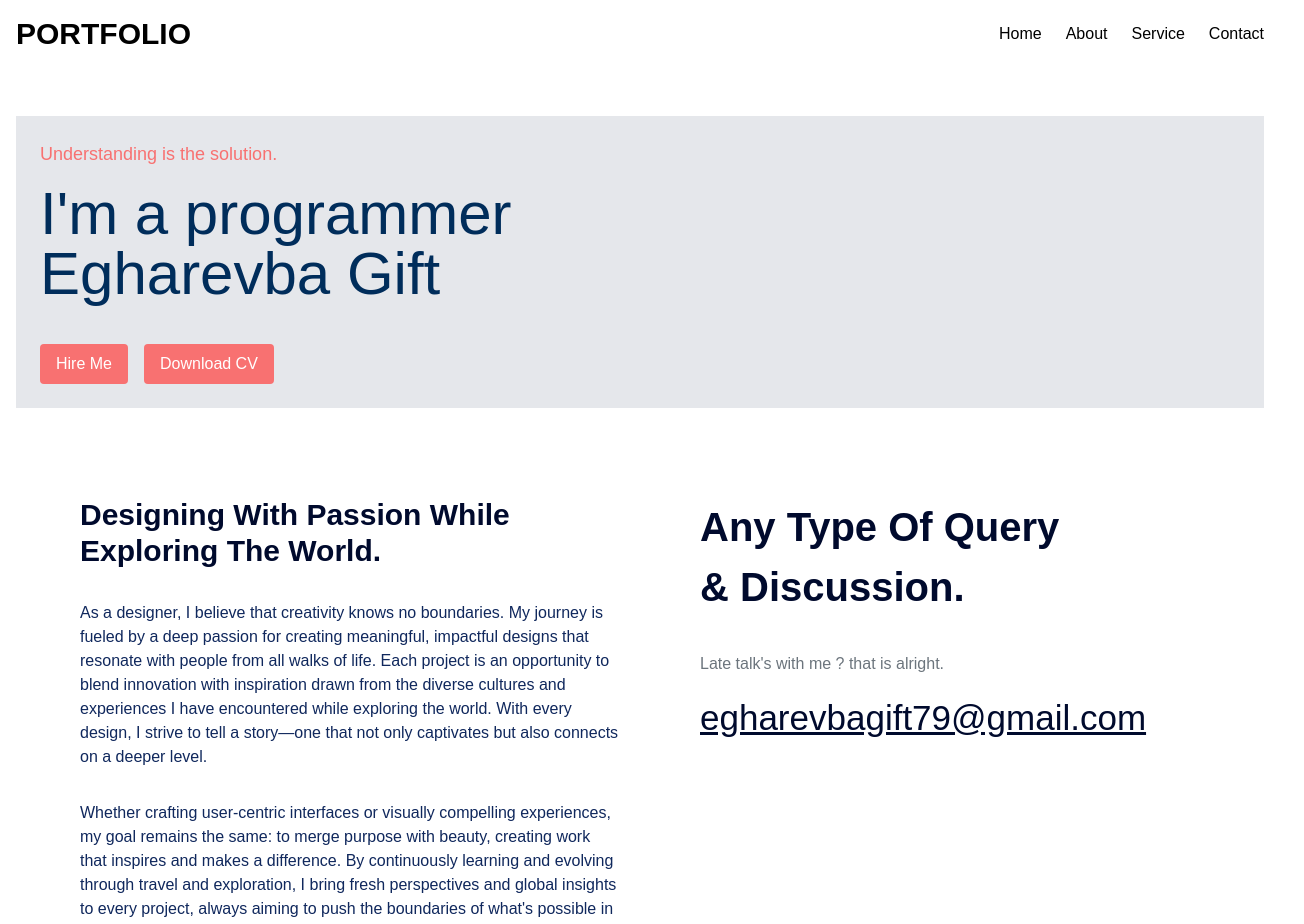
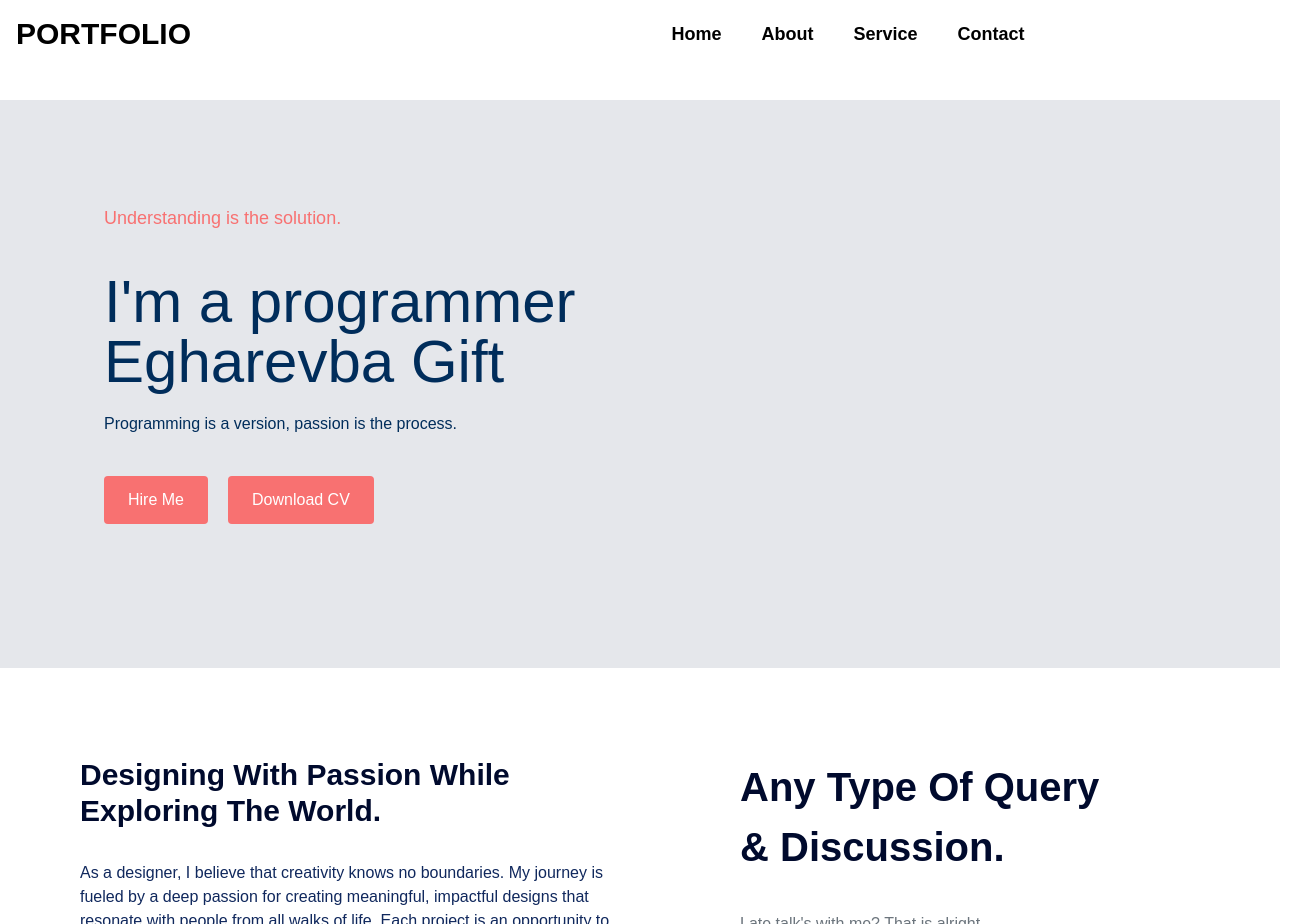
Before and after one commit to Beney1997/my-portfolio, a Next.js app: page / in a window 1280 px wide. Shown: the top 924 px of the page, 1304 px wide, since content can reach past the window. Built offline with nearby package versions, Linux system fonts and the light colour scheme.

Commit message:
[corrections]

```diff
--- a/app/Components/Gallery/index.tsx
+++ b/app/Components/Gallery/index.tsx
@@ -1,6 +1,7 @@
 'use client';
 import React from 'react';
 import Image from 'next/image';
+
 
 const Gallery = () => {
   return (
@@ -62,6 +63,7 @@ const Gallery = () => {
               height={150}
               className="w-full md:w-auto"
             />
+
           </div>
         </div>
       </section>
--- a/app/Components/HeroSection.tsx
+++ b/app/Components/HeroSection.tsx
@@ -5,25 +5,28 @@ import Link from 'next/link';
 
 const HeroSection = () => {
   return (
-    <section className="relative p-4">
+    <section >
       {/* Main content area with text and image wrapped together */}
-      <div className="flex flex-col md:flex-row items-center bg-gray-200 p-6 mt-8 w-full py-30">
-        <div className="w-full md:w-1/2 text-center md:text-left">
-          <p className="text-red-400 text-base md:text-lg">Understanding is the solution.</p>
+      <div className="grid grid-cols-1 md:grid-cols-2 items-center bg-gray-200 p-10 mt-8 w-full mx-0">
+  <div className="text-center md:text-left p-6 ml-10">
+    <p className="text-red-400 text-base md:text-lg mt-10 mb-10">Understanding is the solution.</p>
     <p className="text-[#002d5b] font-medium text-4xl md:text-6xl mt-4">
       I&apos;m a programmer <br />
       Egharevba Gift
     </p>
+    <p className="text-[#002d5b] mt-5">
+      Programming is a version, passion is the process.
+    </p>
 
-          <div className="mt-10 flex space-y-4 md:space-y-0 space-x-0 md:space-x-4 flex-col md:flex-row items-center md:items-start">
+    <div className="mt-10 flex flex-col md:flex-row items-center space-y-4 md:space-y-0 md:space-x-5 mb-20">
       <Link href="/hireme">
-              <button className="bg-red-400 text-white px-4 py-2 rounded hover:bg-red-500 transition duration-200 w-full md:w-auto">
+        <button className="bg-red-400 text-white px-6 py-3 rounded hover:bg-red-500 transition duration-200">
           Hire Me
         </button>
       </Link>
 
       <Link target="_blank" href="https://drive.google.com/file/d/1GE3mnd7UabfLds415rlQVSrB0GpGDmqb/view?usp=sharing">
-              <button className="bg-red-400 text-white px-4 py-2 rounded hover:bg-red-500 transition duration-200 w-full md:w-auto">
+        <button className="bg-red-400 text-white px-6 py-3 rounded hover:bg-red-500 transition duration-200">
           Download CV
         </button>
       </Link>
@@ -31,7 +34,7 @@ const HeroSection = () => {
   </div>
 
   {/* Right side (Image) */}
-        {/* <div className="w-full md:w-1/2 mt-6 md:mt-0 md:ml-6 flex justify-center">
+  {/* <div className="w-full h-full flex justify-center items-center p-6">
     <Image
       src="/images/gift.png"
       alt="Egharevba Gift"
@@ -42,11 +45,13 @@ const HeroSection = () => {
   </div> */}
 </div>
 
-      <section className="about-area pt-[65px] pb-[10px] mb-20">
+
+<section className="about-area pt-[65px] pb-[10px] mb-20 ml-10">
   <div className="container">
-          <div className="flex flex-col md:flex-row md:gap-x-8 ml-10">
+    <div className="grid grid-cols-1 md:grid-cols-2 md:gap-8 mx-auto px-4">
 
-            <div className="about-caption mb-50 p-6 text-[1rem] font-normal leading-[1.5] text-[#212529] text-left bg-white w-full md:w-1/2">
+      {/* Left Column */}
+      <div className="about-caption mb-50 p-6 text-[1rem] font-normal leading-[1.5] text-[#212529] text-left bg-white">
         <h3 className="text-[#000a2d] text-3xl font-bold mb-8">
           Designing With Passion While Exploring The World.
         </h3>
@@ -58,21 +63,21 @@ const HeroSection = () => {
           world. With every design, I strive to tell a story&mdash;one that not only captivates but
           also connects on a deeper level.
         </p>
-              <p className="text-[#10285d]">
+        {/* <p className="text-[#10285d]">
           Whether crafting user-centric interfaces or visually compelling experiences,
           my goal remains the same: to merge purpose with beauty, creating work that inspires
           and makes a difference. By continuously learning and evolving through travel and
           exploration, I bring fresh perspectives and global insights to every project,
           always aiming to push the boundaries of what&apos;s possible in design.
-              </p>
+        </p> */}
       </div>
 
       {/* Right Column */}
-            <div className="about-caption2 w-full md:w-1/2 p-6">
+      <div className="about-caption2 w-full p-6 ml-10">
         <h3 className="text-[#000a2d] text-[40px] font-bold mb-[35px] leading-[1.5]">
           Any Type Of Query<br /> &amp; Discussion.
         </h3>
-              <p className="mb-4 text-[#6c757d]">Late talk&apos;s with me ? that is alright.</p>
+        <p className="mb-4 text-[#6c757d]">Late talk&apos;s with me? That is alright.</p>
         <div className="send-cv">
           <a
             href="mailto:egharevbagift79@gmail.com"
@@ -85,6 +90,7 @@ const HeroSection = () => {
     </div>
   </div>
 </section>
+
     </section>
   );
 }
--- a/app/Components/NavBar/Navbar.tsx
+++ b/app/Components/NavBar/Navbar.tsx
@@ -1,21 +1,82 @@
-import React from 'react';
+'use client';
+import React, { useState, useEffect } from 'react';
 import Link from 'next/link';
+import { FaBars, FaTimes } from 'react-icons/fa';
 
 const Navbar = () => {
+  const [isSticky, setIsSticky] = useState(false);
+  const [isMenuOpen, setIsMenuOpen] = useState(false);
+
+  useEffect(() => {
+    const handleScroll = () => {
+      if (window.scrollY > 50) {
+        setIsSticky(true);
+      } else {
+        setIsSticky(false);
+      }
+    };
+
+    window.addEventListener('scroll', handleScroll);
+
+    return () => {
+      window.removeEventListener('scroll', handleScroll);
+    };
+  }, []);
+
+  const toggleMenu = () => {
+    setIsMenuOpen(!isMenuOpen);
+  };
+
   return (
-    <div className="flex flex-col md:flex-row justify-between items-center p-4 bg-white">
-      {/* Title */}
-      <h1 className="text-black text-2xl md:text-3xl font-bold">PORTFOLIO</h1>
+    <div className={`w-full p-4 ${isSticky ? 'fixed top-0 z-50 bg-white shadow-lg' : 'relative bg-transparent'}`}>
+      <div className="grid grid-cols-3 items-center w-full max-w-screen-xl mx-auto">
+        <h1 className="text-black text-2xl md:text-3xl font-bold">
+          PORTFOLIO
+        </h1>
 
-      {/* Navigation Links */}
-      <div className="flex flex-col md:flex-row space-y-4 md:space-y-0 md:space-x-6 mt-4 md:mt-0">
-        <Link href="/" className="text-black hover:text-red-400">Home</Link>
-        <Link href="/about" className="text-black hover:text-red-400">About</Link>
-        <Link href="/service" className="text-black hover:text-red-400">Service</Link>
-        <Link href="/contact" className="text-black hover:text-red-400">Contact</Link>
+
+        <div className="md:hidden flex justify-end col-span-2">
+          <button onClick={toggleMenu} className="text-black text-2xl focus:outline-none">
+            {isMenuOpen ? <FaTimes /> : <FaBars />}
+          </button>
+        </div>
+
+
+        <div className="hidden md:flex justify-center space-x-10 font-bold text-lg col-span-2">
+          <Link href="/" className="text-black hover:text-red-400">
+            Home
+          </Link>
+          <Link href="/about" className="text-black hover:text-red-400">
+            About
+          </Link>
+          <Link href="/service" className="text-black hover:text-red-400">
+            Service
+          </Link>
+          <Link href="/contact" className="text-black hover:text-red-400">
+            Contact
+          </Link>
+        </div>
       </div>
+
+
+      {isMenuOpen && (
+        <div className="md:hidden flex flex-col items-center space-y-6 mt-4">
+          <Link href="/" className="text-black hover:text-red-400 text-xl">
+            Home
+          </Link>
+          <Link href="/about" className="text-black hover:text-red-400 text-xl">
+            About
+          </Link>
+          <Link href="/service" className="text-black hover:text-red-400 text-xl">
+            Service
+          </Link>
+          <Link href="/contact" className="text-black hover:text-red-400 text-xl">
+            Contact
+          </Link>
+        </div>
+      )}
     </div>
   );
-}
+};
 
 export default Navbar;
--- a/app/about/page.tsx
+++ b/app/about/page.tsx
@@ -11,8 +11,8 @@ const AboutPage = () => {
   };
 
   return (
-    <section className="p-4 bg-white min-h-screen relative">
-      <div className="bg-gray-300 p-4 h-auto flex flex-col justify-center py-20 sm:py-30 mb-8">
+    <section className=" bg-white min-h-screen ">
+      <div className="bg-gray-300 p-4 h-auto flex flex-col justify-center py-20 sm:py-30 mb-8 w-full">
         <h1 className="text-[#002d5b] font-medium text-3xl sm:text-4xl md:text-6xl ml-4 sm:ml-10">About Me</h1>
         <Link href="/" className="text-red-500 mt-4 inline-block text-sm sm:text-base md:text-lg ml-4 sm:ml-10">
           Home / About Me
--- a/app/contact/page.tsx
+++ b/app/contact/page.tsx
@@ -8,7 +8,7 @@ import Image from 'next/image';
 
 const Contact = () => {
   return (
-    <section className="bg-white p-4 relative p-4">
+    <section className="bg-white ">
       {/* Header Section */}
       <div className="bg-gray-300 p-4 h-auto flex flex-col justify-center py-20 sm:py-30 mb-8">
         <h1 className="text-[#002d5b] font-medium text-3xl sm:text-4xl md:text-6xl ml-4 sm:ml-10">Contact Me</h1>
```
Also changed, not shown: app/Components/contactmap.tsx (+13 -11 lines), app/Components/footer.tsx (+13 -16 lines). Lines whose indentation alone changed are shown as unchanged.
